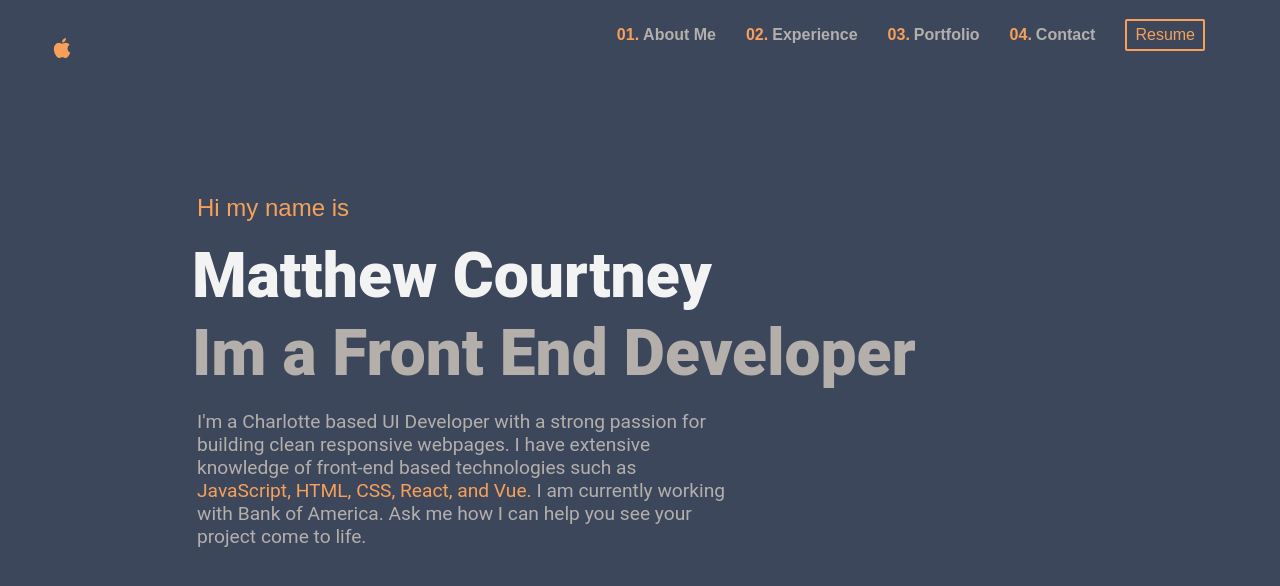
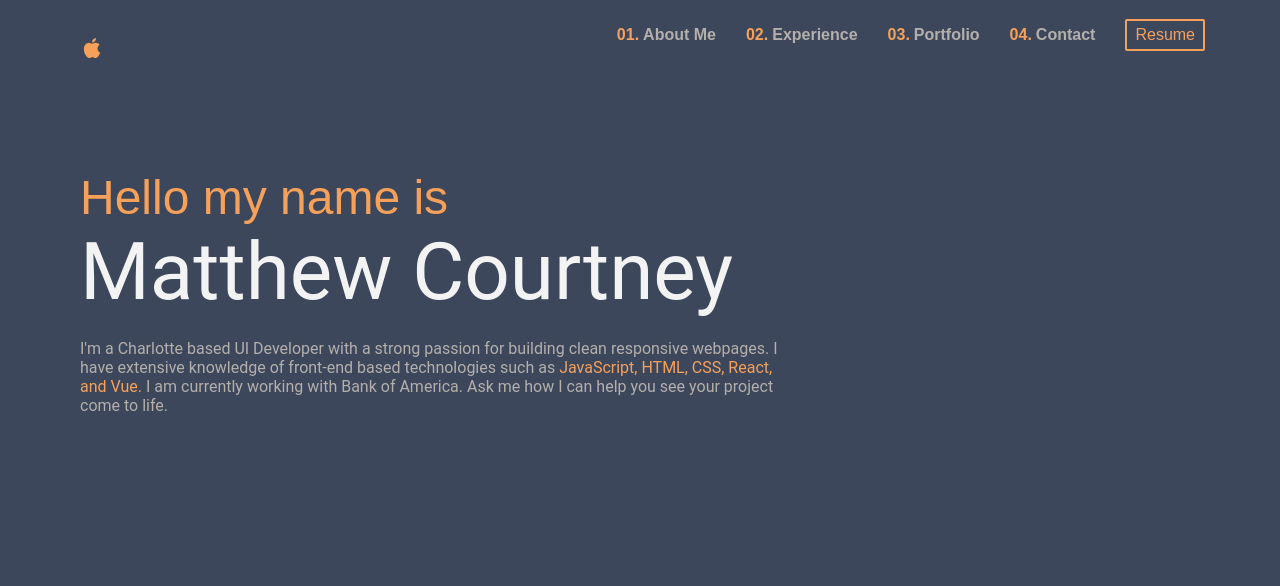
Before and after one commit to matthewcourtneydev/portfolio, a React (Create React App) app: page / in a window 1280 px wide. Shown: the top 586 px of the page. Built offline with nearby package versions, Linux system fonts and the light colour scheme.

Commit message:
mdc_portfolio revamped and simplified styling in the home page

```diff
--- a/src/App.scss
+++ b/src/App.scss
@@ -13,6 +13,12 @@ body {
   padding: 0;
   background-color: $background;
 
+  .App {
+
+  max-width: 1400px;
+  margin-left: auto;
+  margin-right: auto;
+
   .nav-bar {
     position: inline-flex;
     padding-top: 10px;
@@ -20,7 +26,7 @@ body {
     .logo {
       float: left;
       margin: 6px 15px;
-      margin-left: 50px;
+      margin-left: 80px;
       color: $orange;
       font-weight: bolder;
 
@@ -101,7 +107,6 @@ body {
 
       .bars {
         display: flex;
-        padding: 16px 15px;
         margin-right: 30px;
         color: $orange;
         font-size: 1.5em;
@@ -147,7 +152,7 @@ body {
       .exit {
         position: fixed;
         top: 15px;
-        right: 37px;
+        right: 25px;
         padding: 10px;
         color: $orange;
         font-weight: bolder;
@@ -215,84 +220,112 @@ body {
     }
   }
 
-  .intro-page {
-    height: 100vh;
-    width: 100vw;
+  .page {
+    max-width: 1000px;
 
+    .content-container {
+      padding-top: 20vh;
+      padding-left: 30px;
+      padding-right: 30px;
 
-    .parent-container {
-        position: relative;
-        width: 70vw;
-        height: fit-content;
-        top: 20vh;
-        margin: auto;
-        display: block;
-        text-align: left;
-
-        .main-container {
-            position: relative;
-        }
-
-        .hello {
-            margin-left: 5px;
-            font-size: 1.5em;
+      #hello {
         color: $orange;
         font-family: $tech-text;
       }
 
-        .name {
-            font-size: 3.9em;
-            line-height: 60px;
-            margin: 10px 0 0 0;
-            white-space: nowrap;
+      #name {
         color: rgb(243, 243, 243);
         font-family: $bold-text;
-            font-weight: 900;
+        font-size: 37px;
       }
 
-        .job {
-            font-size: 4em;
-            margin: 10px 0;
-            // color: rgb(150, 150, 150);
+      #bio {
         color: $dark-text;
         font-family: $bold-text;
-            font-weight: 900;
-        }
-
-        .biography {
-            width: 60%;
-            margin-left: 5px;
-            font-size: 1.2em;
-            color: $dark-text;
-            font-family: $bold-text;
-            font-weight: 400;
-
-            .orange {
+        margin: 0;
+        span {
           color: $orange;
         }
       }
 
+      @media only screen and (min-width: 500px) {
+        padding-left: 80px;
+
+        #hello {
+          font-size: 3em;
         }
 
-    @media only screen and (min-width: 1380px) {
-        .parent-container {
-
-            .hello {
-                font-size: 2em;
+        #name {
+          font-size: 5em;
         }
 
-            .name, .job {
-                font-size: 4.6em;
+        #bio {
+          max-width: 700px;
+          padding-top: 20px;
         }
-
-            .biography {
-                font-size: 1.5em;
-            }
-        }
-    }
-
-    @media only screen and (max-width: 400px) {
 
       }
     }
   }
+  //   .intro-page {
+
+  //     .parent-container {
+  //         position: relative;
+  //         width: 70vw;
+  //         height: fit-content;
+  //         top: 20vh;
+  //         margin: auto;
+  //         display: block;
+  //         text-align: left;
+
+  //         .main-container {
+  //             position: relative;
+  //         }
+
+  //         .hello {
+  //             margin-left: 5px;
+  //             font-size: 1.5em;
+  //             color: $orange;
+  //             font-family: $tech-text;
+  //         }
+
+  //         .name {
+  //             font-size: 3.9em;
+  //             line-height: 60px;
+  //             margin: 10px 0 0 0;
+  //             white-space: nowrap;
+  //             color: rgb(243, 243, 243);
+  //             font-family: $bold-text;
+  //             font-weight: 900;
+  //         }
+
+  //         .job {
+  //             font-size: 4em;
+  //             margin: 10px 0;
+  //             // color: rgb(150, 150, 150);
+  //             color: $dark-text;
+  //             font-family: $bold-text;
+  //             font-weight: 900;
+  //         }
+
+  //         .biography {
+  //             width: 60%;
+  //             margin-left: 5px;
+  //             font-size: 1.2em;
+  //             color: $dark-text;
+  //             font-family: $bold-text;
+  //             font-weight: 400;
+
+  //             .orange {
+  //                 color: $orange;
+  //             }
+  //         }
+
+  //     }
+
+  //     @media only screen and (max-width: 400px) {
+
+  //     }
+  // }
+  }
+}
--- a/src/components/home-page.jsx
+++ b/src/components/home-page.jsx
@@ -1,65 +1,25 @@
-import React from 'react';
+import React from "react";
 
 const HomePage = () => {
   return (
-        <section className="intro-page">
-          <div className="parent-container">
-            <div className="main-container">
-              <p
-                className="hello"
-                data-aos="fade-up"
-                data-aos-offset="200"
-                data-aos-delay="50"
-                data-aos-once="true"
-                data-aos-duration="1000"
-                data-aos-easing="ease-in-out"
-              >
-                Hi my name is
-              </p>
-              <h1
-                className="name"
-                data-aos="fade-up"
-                data-aos-offset="200"
-                data-aos-delay="50"
-                data-aos-once="true"
-                data-aos-duration="1000"
-                data-aos-easing="ease-in-out"
-              >
-                Matthew Courtney
-              </h1>
-              <h2
-                className="job"
-                data-aos="fade-up"
-                data-aos-offset="200"
-                data-aos-delay="50"
-                data-aos-once="true"
-                data-aos-duration="1000"
-                data-aos-easing="ease-in-out"
-              >
-                Im a Front End Developer
-              </h2>
-              <p
-                className="biography"
-                data-aos="fade-up"
-                data-aos-offset="200"
-                data-aos-delay="300"
-                data-aos-once="true"
-                data-aos-duration="1000"
-                data-aos-easing="ease-in-out"
-              >
+    <>
+      <div className="page" id="home">
+        <div className="content-container">
+          <span id="hello">Hello my name is </span>
+          <br />
+          <span id="name">Matthew Courtney</span>
+          <p id="bio">
             I'm a Charlotte based UI Developer with a strong passion for
             building clean responsive webpages. I have extensive knowledge of
             front-end based technologies such as{" "}
-                <span className="orange">
-                  JavaScript, HTML, CSS, React, and Vue.
-                </span>{" "}
-                I am currently working with Bank of America. Ask me how I can help
-                you see your project come to life.{" "}
+            <span>JavaScript, HTML, CSS, React, and Vue.</span> I am currently
+            working with Bank of America. Ask me how I can help you see your
+            project come to life.
           </p>
         </div>
       </div>
-        </section>
+    </>
   );
-}
+};
 
 export default HomePage;
```
Lines whose indentation alone changed are shown as unchanged.
